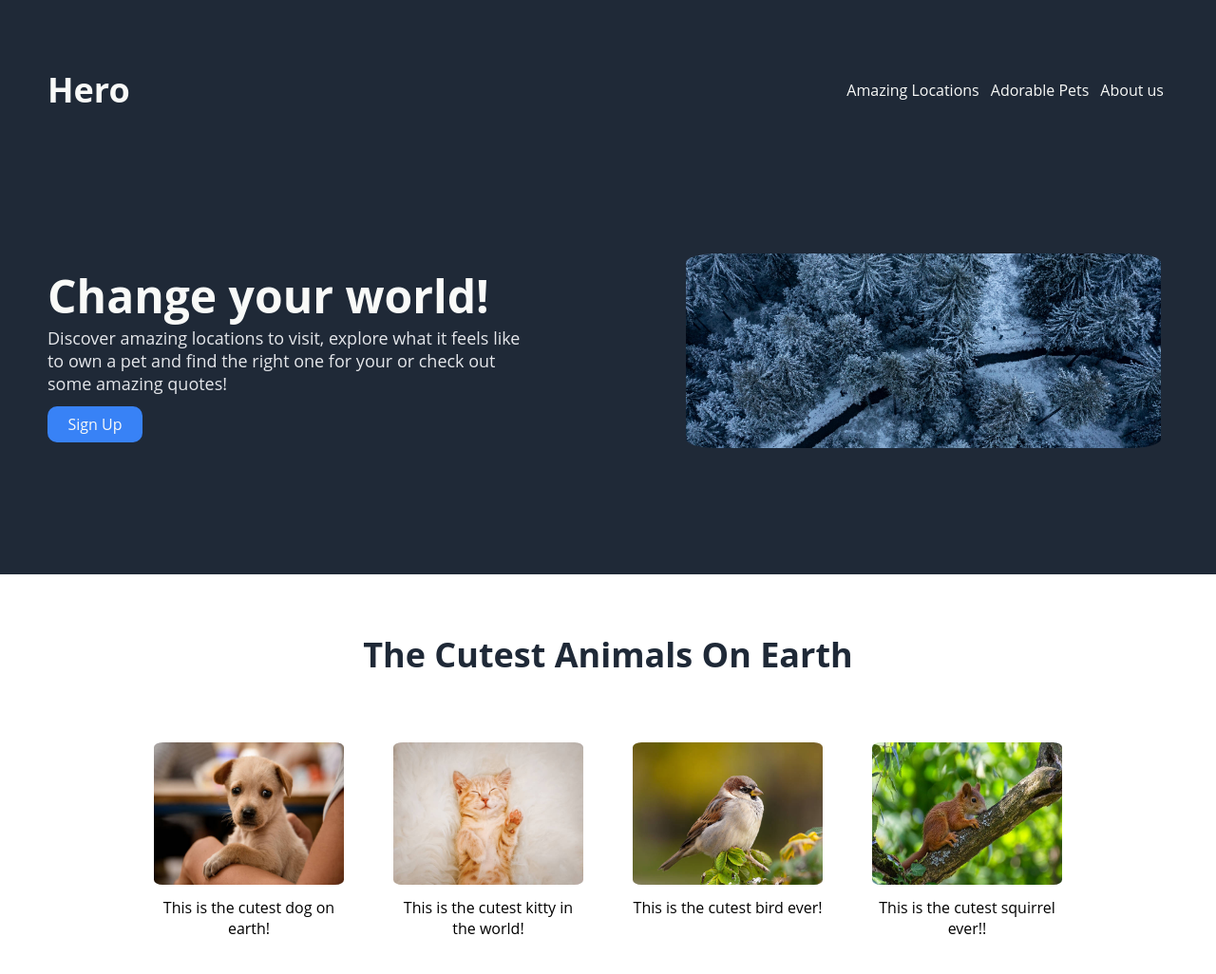
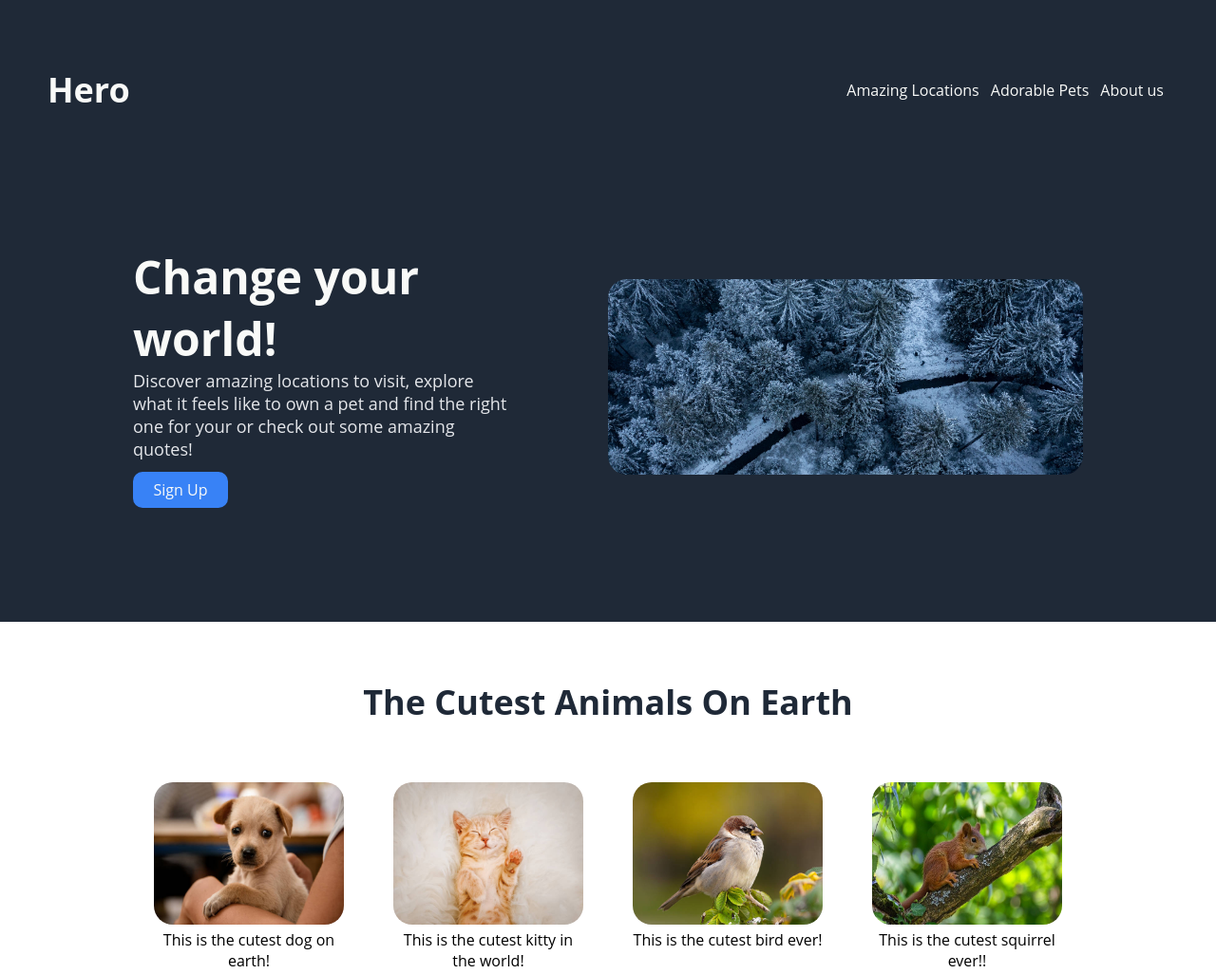
Before and after one commit to Apostolos-Eleftheriou/hero, a plain HTML site: page index.html in a window 1280 px wide. Shown: the top 1026 px of the page at 95% size. Drawn offline with Linux system fonts and the light colour scheme.

Commit message:
Design upgrades

```diff
--- a/index.html
+++ b/index.html
@@ -26,7 +26,7 @@
             or check out some amazing quotes!</div>
             <button class="header-button"><a href="##">Sign Up</a></button>
         </div>
-        <div class="main-one-right"> <img src="images/white-forest.jpg" width="600px" loading="lazy" alt="white-forest">
+        <div class="main-one-right"> <img src="images/white-forest.jpg" loading="lazy" alt="white-forest">
         </div>
     </div>
     <div class="main-two-info">The Cutest Animals On Earth</div>
--- a/style.css
+++ b/style.css
@@ -15,16 +15,36 @@
 
 .header-logo {
     margin-left: 50px;
+    margin-right: 30px;
 }
 
 .main-one-left {
-    width: 500px;
+    width: 400px;
 }
 
 .main-one-right img {
     width: 100%;
-    max-width: 500px;
+    max-width: 400px;
 }
+
+.main-one-right {
+    width: 500px;
+    box-sizing: border-box;
+    transition-duration: 1s;
+}
+
+.main-one-right > img {
+    display: block;
+    max-width: 100%;
+    height: auto;
+    margin: 0px;
+}
+
+.main-one-right:hover {
+    box-shadow: 0 18px 32px rgba(0,0,0,0.30), 0 14px 11px rgba(0,0,0,0.22);
+    width: 600px;
+}
+
 
 .header-links {
     margin-right: 50px;
@@ -55,7 +75,7 @@ a {
     background-color: #1F2937;
     display: flex;
     align-items: center;
-    justify-content: space-between;
+    justify-content: center;
     flex-flow: row wrap;
     padding: 70px 50px;
     padding-bottom: 120px;
@@ -74,8 +94,7 @@ a {
 }
 
 img {
-    border-radius: 8%;
-    padding: 8px;
+    border-radius: 20px;
 }
 
 .header-button {
@@ -88,6 +107,7 @@ img {
     height: auto;
     text-align: center;
     border-style: none;
+    transition-duration: 1s;
 }
 
 .header-button:hover, .footer-button:hover {
@@ -96,6 +116,10 @@ img {
 
 .link:hover {
     color: #aeb1ab;
+}
+
+img:hover {
+    width: 270x;
 }
 
 .main-two {
@@ -167,6 +191,7 @@ img {
     height: auto;
     text-align: center;
     border: 2px solid #F9FAF8;
+    transition-duration: 1s;
 }
 
 .footer-header-text {
```
